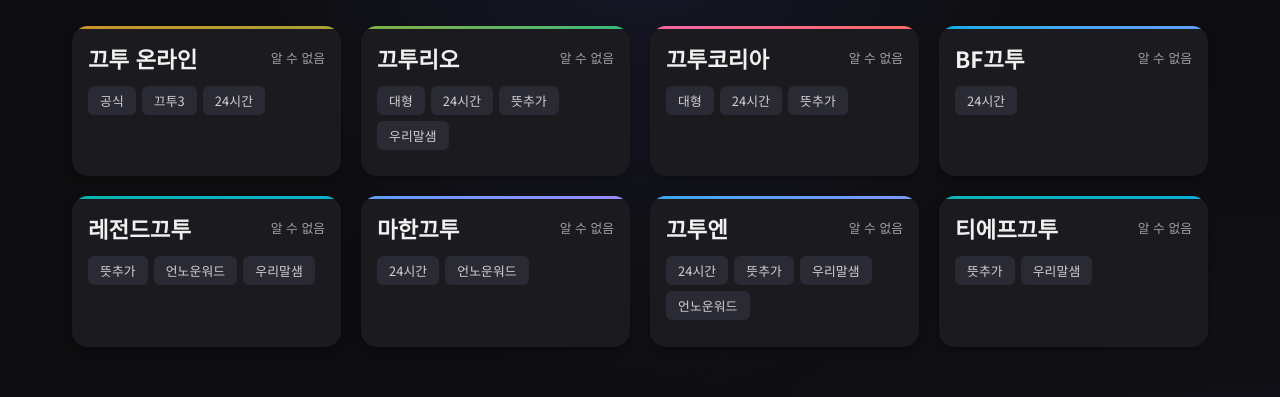
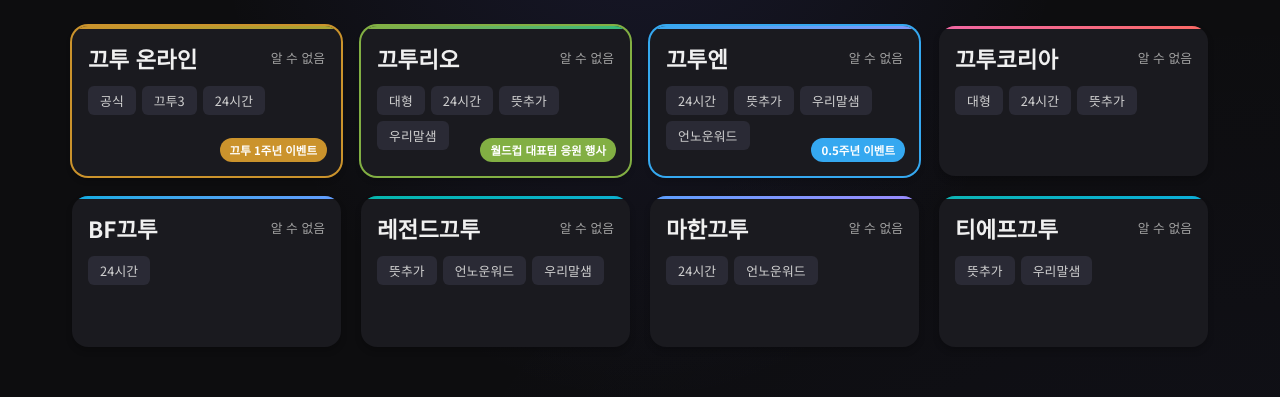
Before and after one commit to kitt3n69420/kkutu-site, a plain HTML site: page index.html in a window 1280 px wide. Shown: the part 274-671 px from the top of the page. Drawn offline with Linux system fonts and the light colour scheme; no server answers.

Commit message:
ㅁㄴㅇㄻㄴㅇㄹ

```diff
--- /dev/null
+++ b/data/events.js
@@ -0,0 +1,36 @@
+// 이벤트 정보를 여기에 등록하세요.
+// 키: servers.js의 서버 ID
+// 값: 이벤트 배열 (한 서버에 여러 개 등록 가능)
+// startDate / endDate: 'YYYY-MM-DD' 형식 (endDate 당일까지 포함)
+window.events = {
+    'kkutuonline': [
+        {
+            title: '끄투 1주년 이벤트',
+            startDate: '2026-07-01',
+            endDate:   '2026-07-31',
+            link: 'https://kkutu.kr/event/1st-anniversary'
+        }
+    ],
+    'kkutuiokdh': [
+        {
+            title: '월드컵 대표팀 응원 행사',
+            startDate: '2026-06-28',
+            endDate:   '2026-07-19',
+            link: 'https://cafe.naver.com/f-e/cafes/30131388/articles/3592?boardtype=L&menuid=9&referrerAllArticles=false'
+        }
+    ],
+    'kkutun': [
+        {
+            title: '0.5주년 이벤트',
+            startDate: '2026-05-25',
+            endDate:   '2026-07-02',
+            link: 'https://kkutu-n.xyz/event/event.html'
+        },
+        {
+            title: '끄투엔 여름 이벤트',
+            startDate: '2026-07-15',
+            endDate:   '2026-08-31',
+            link: 'https://kkutu-n.xyz/event/summer.html'
+        }
+    ],
+};
--- a/index.html
+++ b/index.html
@@ -137,6 +137,7 @@
     <!-- Data files -->
     <script src="data/tags.js"></script>
     <script src="data/servers.js"></script>
+    <script src="data/events.js"></script>
     <script src="data/utilities.js"></script>
     <script src="data/recommended.js"></script>
     <script src="data/universe2.js"></script>
--- a/script.js
+++ b/script.js
@@ -1,4 +1,23 @@
 const servers = window.servers;
+
+// ========== Event Helpers ==========
+
+function getActiveEvent(serverId) {
+    const events = window.events && window.events[serverId];
+    if (!events) return null;
+    // 배열이 아닌 단일 이벤트 객체(구 형식)도 지원
+    const eventList = Array.isArray(events) ? events : [events];
+    // ISO 날짜 문자열(YYYY-MM-DD)을 UTC가 아닌 로컬 시간 기준으로 파싱
+    const parseLocal = str => { const [y, m, d] = str.split('-').map(Number); return new Date(y, m - 1, d); };
+    const today = new Date();
+    today.setHours(0, 0, 0, 0);
+    return eventList.find(event => {
+        const start = parseLocal(event.startDate);
+        const end = parseLocal(event.endDate);
+        end.setHours(23, 59, 59, 999);
+        return today >= start && today <= end;
+    }) || null;
+}
 
 // ========== OKLCH Color Normalization ==========
 // HEX -> RGB -> Linear RGB -> XYZ -> OKLAB -> OKLCH 변환 후 정규화
@@ -442,6 +461,13 @@ function renderServers(sortType = 'default') {
     }
     // 'default' uses the original order in data.js
 
+    // 이벤트 진행 중인 서버를 정렬 결과와 관계없이 맨 앞으로
+    sortedServers.sort((a, b) => {
+        const aEvent = getActiveEvent(a.id) ? 1 : 0;
+        const bEvent = getActiveEvent(b.id) ? 1 : 0;
+        return bEvent - aEvent;
+    });
+
     sortedServers.forEach(server => {
         const card = document.createElement('div');
         card.className = 'card';
@@ -487,6 +513,18 @@ function renderServers(sortType = 'default') {
 
         card.appendChild(header);
         card.appendChild(tags);
+
+        const activeEvent = getActiveEvent(server.id);
+        if (activeEvent) {
+            card.classList.add('event-active');
+            const badge = document.createElement('a');
+            badge.className = 'event-badge';
+            badge.textContent = activeEvent.title || '이벤트 중';
+            badge.href = activeEvent.link;
+            badge.target = '_blank';
+            badge.addEventListener('click', e => e.stopPropagation());
+            card.appendChild(badge);
+        }
 
         card.addEventListener('click', () => openDetail(server, card));
 
@@ -742,8 +780,21 @@ function openDetail(server, sourceCard) {
         detailApps.appendChild(createTag(tag));
     });
 
-    // Populate Related Links (Sub-utilities)
+    // Populate Related Links (Sub-utilities) + Event announcement button
     detailRelatedLinks.innerHTML = '';
+
+    // 이벤트 공지 버튼: 관련 사이트 버튼과 같은 그리드의 맨 윗줄을 통째로 차지
+    const activeDetailEvent = getActiveEvent(server.id);
+    if (activeDetailEvent) {
+        const eventBtn = document.createElement('a');
+        eventBtn.id = 'detail-event-btn';
+        eventBtn.className = 'related-btn event-announcement-btn';
+        eventBtn.href = activeDetailEvent.link;
+        eventBtn.target = '_blank';
+        eventBtn.textContent = `🎉 ${activeDetailEvent.title || '이벤트 공지 보기'}`;
+        detailRelatedLinks.appendChild(eventBtn);
+    }
+
     if (server.relatedLinks && server.relatedLinks.length > 0) {
         server.relatedLinks.forEach(link => {
             const a = document.createElement('a');
--- a/style.css
+++ b/style.css
@@ -472,6 +472,45 @@ h1 {
     display: flex;
     flex-wrap: wrap;
     gap: 6px;
+}
+
+/* 이벤트 중인 카드 강조 */
+.card.event-active {
+    box-shadow: 0 0 0 2px var(--card-accent-1), 0 4px 6px rgba(0, 0, 0, 0.2);
+    animation: event-pulse 2.5s ease-in-out infinite;
+}
+
+@keyframes event-pulse {
+    0%, 100% { box-shadow: 0 0 0 2px var(--card-accent-1), 0 4px 6px rgba(0, 0, 0, 0.2); }
+    50%       { box-shadow: 0 0 14px 5px var(--card-accent-1), 0 8px 16px rgba(0, 0, 0, 0.3); }
+}
+
+/* 카드 우하단 배지 */
+.event-badge {
+    position: absolute;
+    bottom: 14px;
+    right: 14px;
+    background: var(--card-accent-1);
+    color: #fff;
+    font-size: 0.72rem;
+    font-weight: 700;
+    padding: 4px 10px;
+    border-radius: 999px;
+    text-decoration: none;
+    white-space: nowrap;
+    z-index: 2;
+    transition: opacity 0.2s;
+}
+.event-badge:hover { opacity: 0.8; }
+
+/* 상세 패널 이벤트 공지 버튼: 관련 사이트 버튼과 같은 줄(맨 윗줄 전체)을 차지 */
+.related-btn.event-announcement-btn {
+    grid-column: 1 / -1;
+    color: var(--card-accent-1, var(--accent-primary));
+    font-weight: 800;
+}
+.related-btn.event-announcement-btn:hover {
+    color: var(--card-accent-1, var(--accent-primary));
 }
 
 .tag {
```
